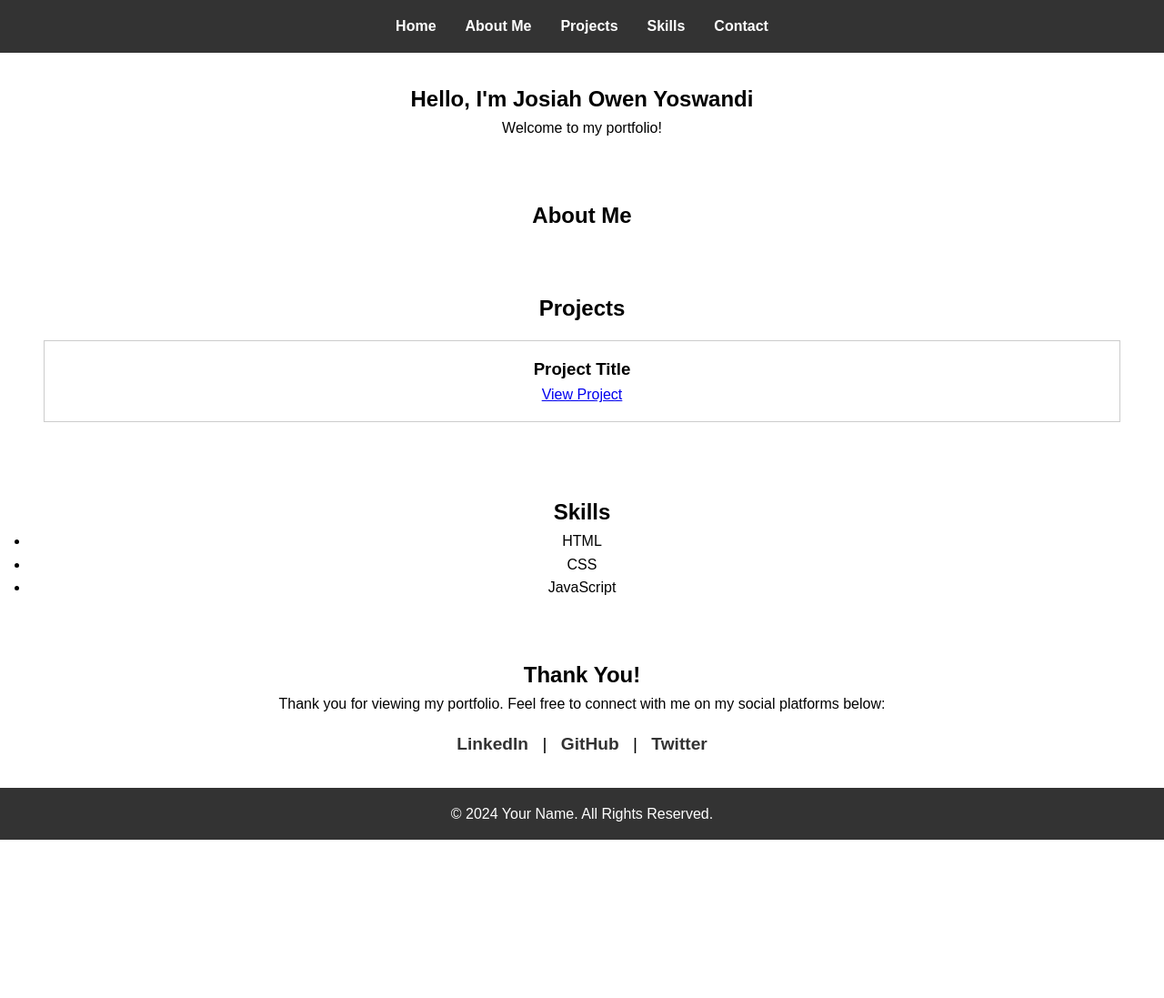
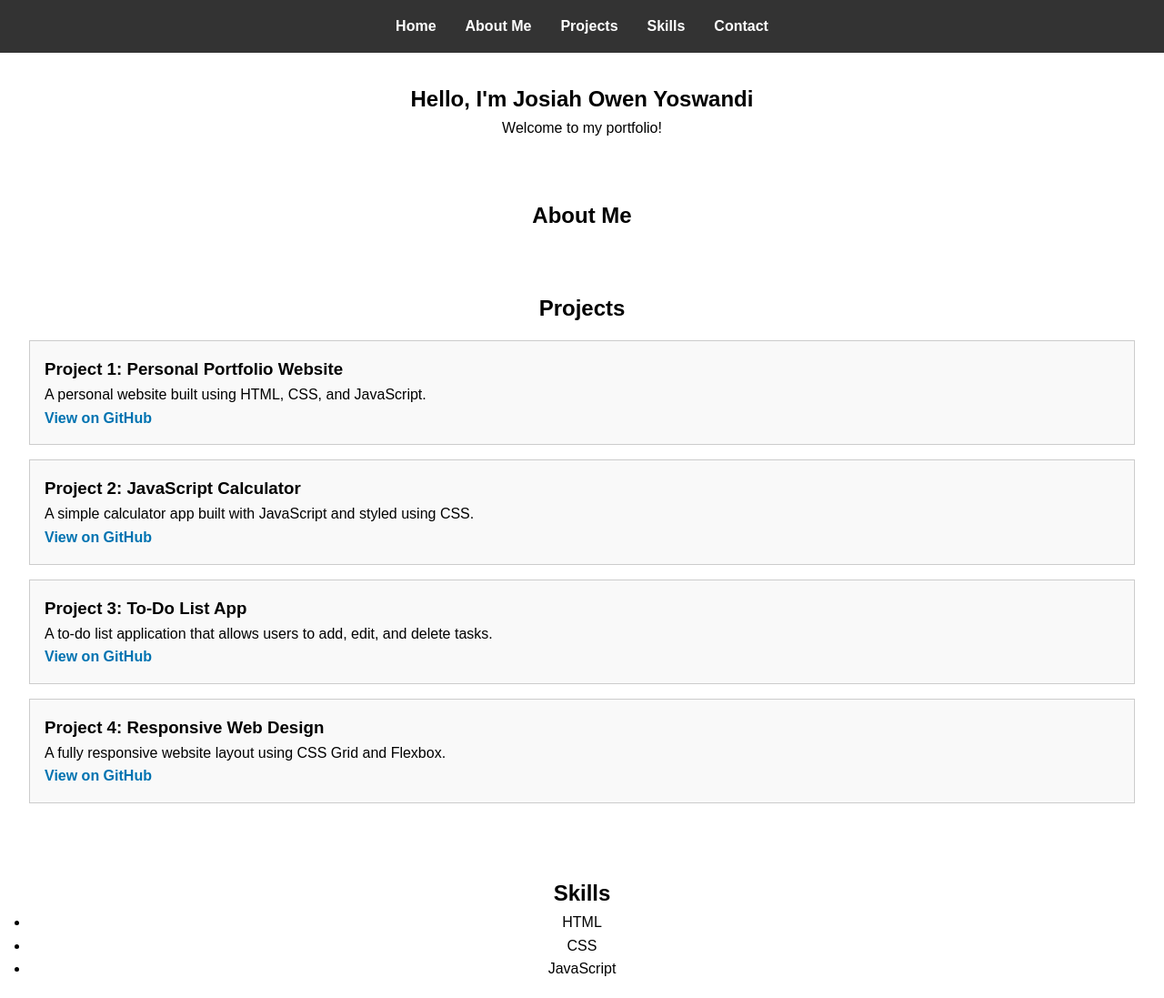
Before and after one commit to owenyoswandi/github-portfolio, a plain HTML site: page index.html in a window 1280 px wide. Shown: the top 1097 px of the page at 91% size. Before the commit the page ends 923 px from the top, so only its background shows below. Drawn offline with Linux system fonts and the light colour scheme.

Commit message:
initial commit

```diff
--- a/index.html
+++ b/index.html
@@ -31,12 +31,32 @@
 
     <section id="projects">
         <h2>Projects</h2>
+
         <div class="project">
-            <h3>Project Title</h3>
-            <!-- <p>Description of the project and the technologies used.</p> -->
-            <a href="#">View Project</a>
+            <h3>Project 1: Personal Portfolio Website</h3>
+            <p>A personal website built using HTML, CSS, and JavaScript.</p>
+            <a href="https://github.com/owenyoswandi/portfolio-website" target="_blank">View on GitHub</a>
+        </div>
+
+        <div class="project">
+            <h3>Project 2: JavaScript Calculator</h3>
+            <p>A simple calculator app built with JavaScript and styled using CSS.</p>
+            <a href="https://github.com/owenyoswandi/js-calculator" target="_blank">View on GitHub</a>
+        </div>
+
+        <div class="project">
+            <h3>Project 3: To-Do List App</h3>
+            <p>A to-do list application that allows users to add, edit, and delete tasks.</p>
+            <a href="https://github.com/owenyoswandi/todo-list-app" target="_blank">View on GitHub</a>
+        </div>
+
+        <div class="project">
+            <h3>Project 4: Responsive Web Design</h3>
+            <p>A fully responsive website layout using CSS Grid and Flexbox.</p>
+            <a href="https://github.com/owenyoswandi/responsive-web-design" target="_blank">View on GitHub</a>
         </div>
     </section>
+
 
     <section id="skills">
         <h2>Skills</h2>
--- a/styles.css
+++ b/styles.css
@@ -54,7 +54,19 @@ section {
 #projects .project {
     border: 1px solid #ccc;
     padding: 1rem;
-    margin: 1rem;
+    margin: 1rem 0;
+    text-align: left;
+    background-color: #f9f9f9;
+}
+
+#projects .project a {
+    color: #0073b1;
+    text-decoration: none;
+    font-weight: bold;
+}
+
+#projects .project a:hover {
+    text-decoration: underline;
 }
 
 form {
```
